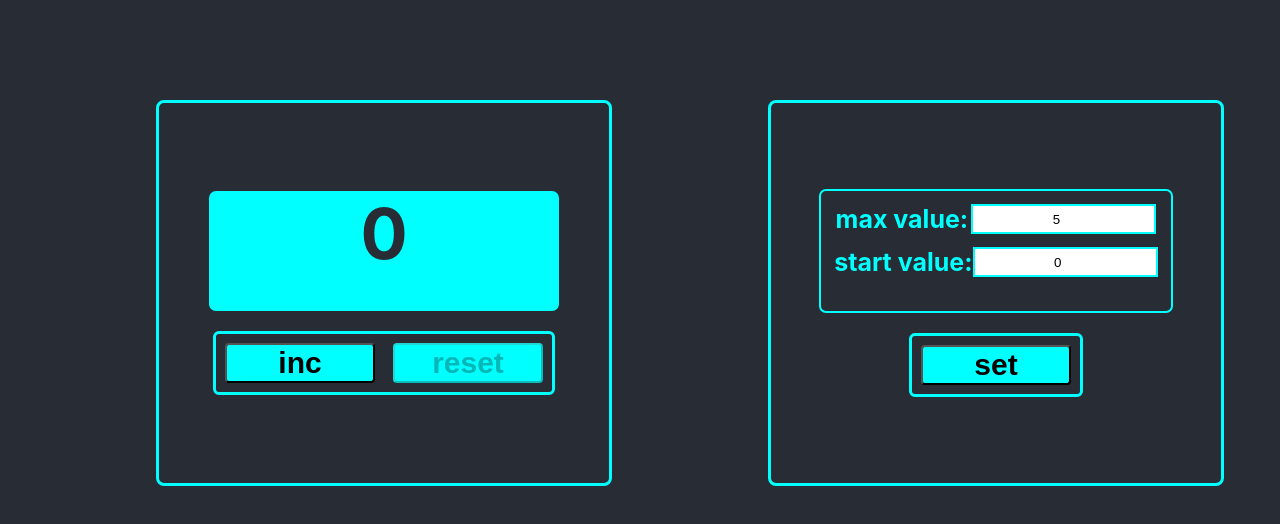
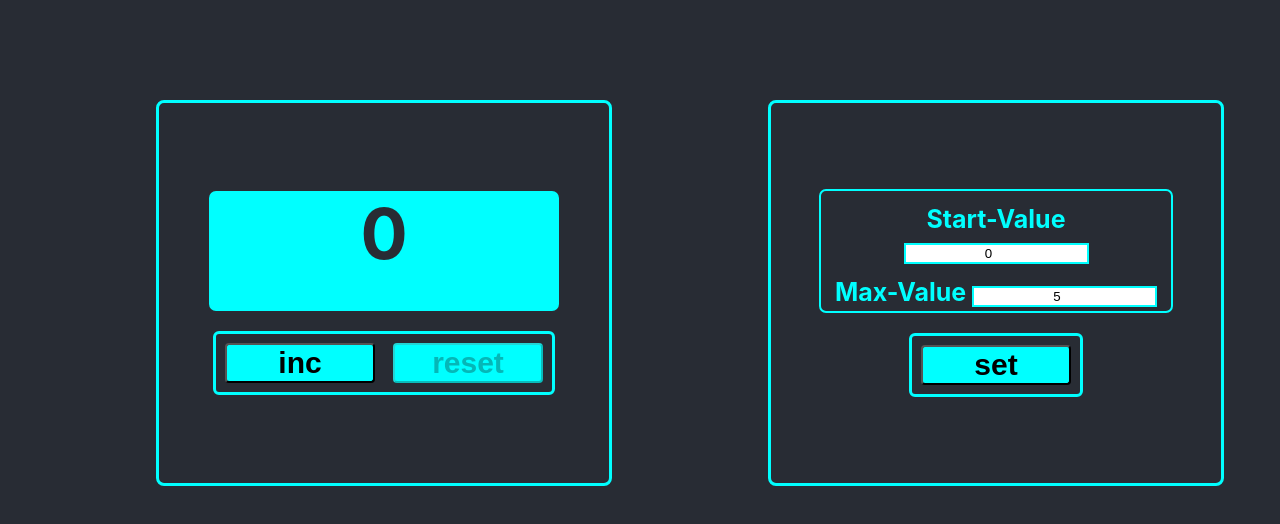
Before and after one commit to errydaycode/counter, a React (Create React App) app: page / in a window 1280 px wide. Shown: the top 524 px of the page. Built offline with nearby package versions, Linux system fonts and the light colour scheme.

Commit message:
refactored components

```diff
--- a/src/App.tsx
+++ b/src/App.tsx
@@ -6,68 +6,95 @@ import SuperButton from "./components/SuperButton";
 import {SetterDisplay} from "./components/SetterDisplay";
 
 function App() {
-    const [minValue, setMinValue] = useState(0)
-    const [maxValue, setMaxValue] = useState(5)
-    const [count, setCount] = useState(0)
 
 
 
-    useEffect(()=> {
-        let minValueAsString = localStorage.getItem('minValue')
-        if (minValueAsString) {
-            let newValueMinimum = JSON.parse(minValueAsString)
-            setMinValue(newValueMinimum)
-        }
+    let [valueSettings, setValueSettings] = useState({
+        minValue: 0,
+        maxValue: 5,
+    })
+    const [increment, setIncrement] = useState<number>(0);
 
 
-    },[] )
+
+
+    useEffect(() => {
+        let newStartValueStr = localStorage.getItem("startValue")
+        let newMaxValueStr = localStorage.getItem("maxValue")
+        if (newStartValueStr && newMaxValueStr) {
+            let newStartValue = JSON.parse(newStartValueStr)
+            let newMaxValue = JSON.parse(newMaxValueStr)
+            setValueSettings({...valueSettings, minValue: newStartValue, maxValue: newMaxValue})
+            setIncrement(valueSettings.minValue)
+        }
+    }, [])
+
+
+    const setSettingsToStorage = () => {
+        localStorage.setItem('startValue', JSON.stringify(valueSettings.minValue));
+        localStorage.setItem('maxValue', JSON.stringify(valueSettings.maxValue));
+        setIncrement(valueSettings.minValue);
+    }
 
 
     useEffect(()=> {
-        let maxValueAsString = localStorage.getItem('maxValue')
-        if (maxValueAsString) {
-            let newValueMaximun = JSON.parse(maxValueAsString)
-            setMaxValue(newValueMaximun)
+        let valueAsString = localStorage.getItem('counterValue')
+        if (valueAsString) {
+            let newValue = JSON.parse(valueAsString)
+            setIncrement(newValue)
         }
-
-
     }, [])
 
 
+    useEffect( () => {
+        localStorage.setItem('counterValue', JSON.stringify(increment))
+    }, [increment])
 
-    const onIncreaseHandler = () => {
-        setCount(count => count + 1)
+
+
+    const incrementCounter = () => {
+        setIncrement(increment + 1)
     }
 
     const onResetHandler = () => {
-        setCount(minValue)
+        setIncrement(valueSettings.minValue)
+
+    }
+
+    const setMinValue = (startValue: number) => {
+        setValueSettings({...valueSettings, minValue: startValue})
+    }
+    const setMaxValue = (maxValue: number) => {
+        setValueSettings({...valueSettings, maxValue: maxValue})
     }
 
 
-    function handleSettingsChange(newMinValue: number, newMaxValue: number) {
-        setMinValue(newMinValue);
-        setMaxValue(newMaxValue);
-        setCount(minValue)
-        localStorage.setItem('minValue', JSON.stringify(newMinValue))
-        localStorage.setItem('maxValue', JSON.stringify(newMaxValue))
-    }
+       // function handleSettingsChange(newMinValue: number, newMaxValue: number) {
+       //      setMinValue(newMinValue);
+       //      setMaxValue(newMaxValue);
+       //      setCount(minValue)
+       //      localStorage.setItem('minValue', JSON.stringify(newMinValue))
+       //      localStorage.setItem('maxValue', JSON.stringify(newMaxValue))
+       //  }
 
 
   return (
     <div className="App">
         <div className='Box'>
-      <Display value={count} maxValue={maxValue} minValue={minValue}/>
+      <Display value={increment} maxValue={valueSettings.maxValue} minValue={valueSettings.minValue}/>
             <div className={'buttons'}>
-                <SuperButton name={'inc'} callBack={onIncreaseHandler} disabled={count === maxValue}/>
-                <SuperButton name={'reset'} callBack={onResetHandler} disabled={count === minValue}/>
+                <SuperButton name={'inc'} callBack={incrementCounter} disabled={increment === valueSettings.maxValue}/>
+                <SuperButton name={'reset'} callBack={onResetHandler} disabled={increment === valueSettings.minValue}/>
             </div>
         </div>
         <div className='Box'>
-            <SetterDisplay maxValue={maxValue}
-                           minValue={minValue}
-                           handleSettingsChange={handleSettingsChange}
+            <SetterDisplay
+                                inc={increment}
+                            maxValue={valueSettings.maxValue}
+                           minValue={valueSettings.minValue}
                            setMinValue={setMinValue}
                            setMaxValue={setMaxValue}
+                           setSettingsToStorage={setSettingsToStorage}
             />
         </div>
     </div>
--- /dev/null
+++ b/src/components/Input.tsx
@@ -0,0 +1,22 @@
+import React, {ChangeEvent} from 'react';
+
+type InputPropsType = {
+    title:string
+    value:number
+    callBack:(value:number)=> void
+    className:string
+}
+
+
+export const Input = (props:InputPropsType) => {
+
+    const onChangeCallBack = (e:ChangeEvent<HTMLInputElement>) =>{
+        props.callBack(Number(e.currentTarget.value))
+    }
+
+    return (
+        <div>
+            <span>{props.title}</span> <input className={props.className} type={'number'} value={props.value} onChange={onChangeCallBack} />
+        </div>
+    );
+};
--- a/src/components/SetterDisplay.tsx
+++ b/src/components/SetterDisplay.tsx
@@ -1,14 +1,17 @@
 import React, {ChangeEvent} from 'react';
 import './Setter.css'
 import SuperButton from "./SuperButton";
+import {Input} from "./Input";
 
 
 type SetterDisplayPropsType = {
+    inc: number
     minValue: number
     maxValue: number
     setMinValue: (value: number) => void
     setMaxValue: (value: number) => void
-    handleSettingsChange: (min: number, max: number) => void
+    setSettingsToStorage: () => void
+    // handleSettingsChange: (min: number, max: number) => void
 }
 
 
@@ -18,23 +21,27 @@ export const SetterDisplay = (
         maxValue,
         setMaxValue,
         setMinValue,
-        handleSettingsChange
+        ...props
+
     }
         : SetterDisplayPropsType) => {
 
 
-    function handleMinValueChange(event: ChangeEvent<HTMLInputElement>) {
-        console.log(event.target.value)
-        setMinValue(parseInt(event.target.value));
-    }
+    // function handleMinValueChange(event: ChangeEvent<HTMLInputElement>) {
+    //     console.log(event.target.value)
+    //     setMinValue(parseInt(event.target.value));
+    // }
+    //
+    // function handleMaxValueChange(event: ChangeEvent<HTMLInputElement>) {
+    //     setMaxValue(parseInt(event.target.value));
+    // }
+    //
+    // function handleSubmit() {
+    //     handleSettingsChange(minValue, maxValue);
+    // }
 
-    function handleMaxValueChange(event: ChangeEvent<HTMLInputElement>) {
-        setMaxValue(parseInt(event.target.value));
-    }
 
-    function handleSubmit() {
-        handleSettingsChange(minValue, maxValue);
-    }
+
 
     const inputClassName = minValue < 0 || minValue === maxValue ? 'error' : 'centered'
 
@@ -43,18 +50,24 @@ export const SetterDisplay = (
             <div className={'setDisplay'}>
 
                 <div className={'values'}>
-                    max value: <input type="number" className={inputClassName} onChange={handleMaxValueChange}
-                                      value={maxValue}/>
+                    <Input
+                        className={inputClassName}
+                        title={"Start-Value"}
+                        value={minValue}
+                        callBack={setMinValue}/>
                 </div>
 
                 <div className={'values'}>
-                    start value: <input type="number" className={inputClassName} onChange={handleMinValueChange}
-                                        value={minValue}/>
+                    <Input
+                        className={inputClassName}
+                        value={maxValue}
+                        title={"Max-Value"}
+                        callBack={setMaxValue}/>
                 </div>
 
             </div>
             <div className={'buttons'}>
-                <SuperButton name={'set'} callBack={handleSubmit} disabled={false}/>
+                <SuperButton name={'set'} callBack={props.setSettingsToStorage} disabled={false}/>
             </div>
         </>
 
```
